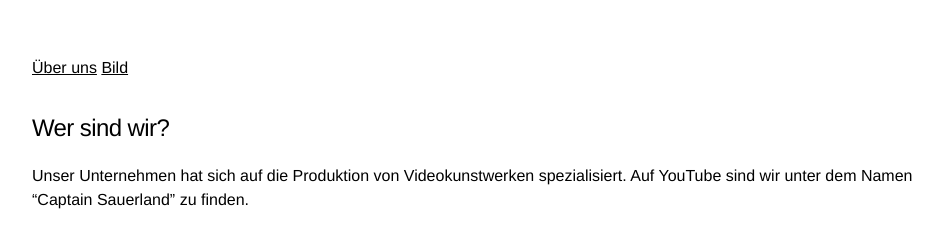
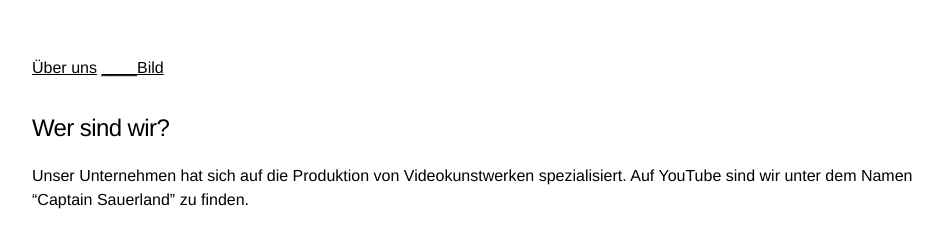
Before and after one commit to captainsauerland/captainsauerland.github.io, a Jekyll site: the page built from index.md, in a window 1280 px wide. Shown: the top 248 px of the page, without its empty margins (146-1094 px from the left). Built offline with Jekyll 4.4.1, drawn with Linux system fonts in a browser that asks for light colours; our own code applies the rules of GitHub Pages for plain Markdown files.

```diff
--- a/_includes/_nav.html
+++ b/_includes/_nav.html
@@ -3,5 +3,5 @@
         <h1>{{ >Connecting Frames< }}</h1>
     </a>
     <a href="index.html">Über uns</a>
-    <a href="image.html">   Bild</a>
+    <a href="image.html">____Bild</a>
 </div>
```
